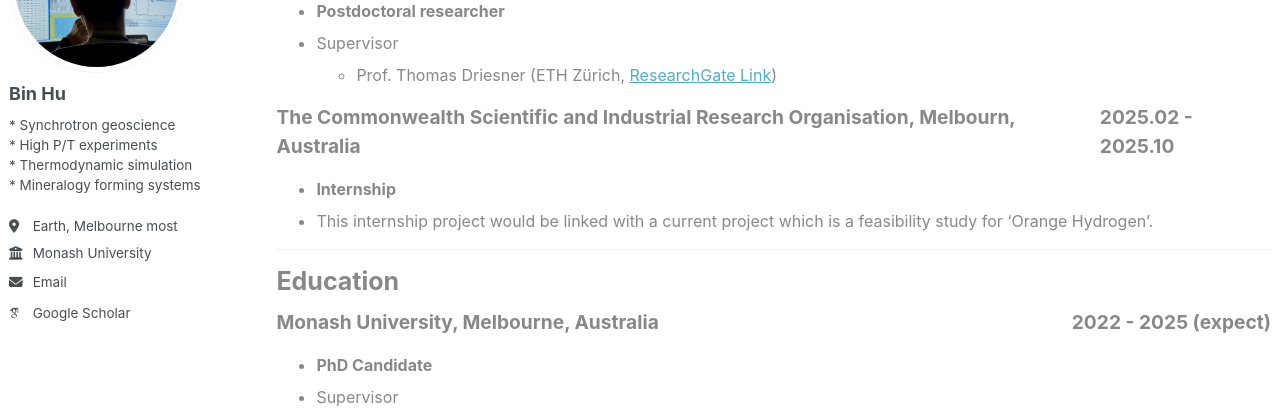
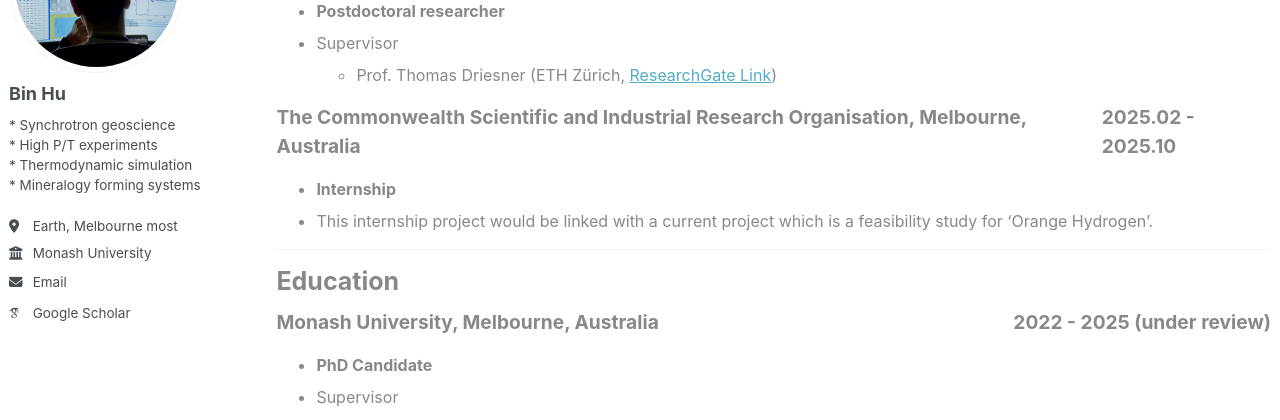
Before and after one commit to bhchemx/bhchemx.github.io, a Jekyll site: the page built from _pages/cv.md, in a window 1280 px wide and 900 px high. Shown: the part 208-628 px from the top of the window. Built offline with Jekyll 4.4.1, drawn with Linux system fonts in a browser that asks for light colours; some web fonts are replaced.

Commit message:
Update cv.md

```diff
--- a/_pages/cv.md
+++ b/_pages/cv.md
@@ -20,7 +20,7 @@
   * Prof. Thomas Driesner (ETH Zürich, <a href="https://www.researchgate.net/profile/Thomas-Driesner">ResearchGate Link</a>)
 
 <div style="display: flex; justify-content: space-between; font-size: 1.2em;">
-    <span><strong>The Commonwealth Scientific and Industrial Research Organisation, Melbourn, Australia</strong></span>
+    <span><strong>The Commonwealth Scientific and Industrial Research Organisation, Melbourne, Australia</strong></span>
     <span><strong>2025.02 - 2025.10</strong></span>
 </div>
 * **Internship**
@@ -31,7 +31,7 @@
 # Education
 <div style="display: flex; justify-content: space-between; font-size: 1.2em;">
     <span><strong>Monash University, Melbourne, Australia</strong></span>
-    <span><strong>2022 - 2025 (expect)</strong></span>
+    <span><strong>2022 - 2025 (under review)</strong></span>
 </div>
 * **PhD Candidate**
 * Supervisor
```
